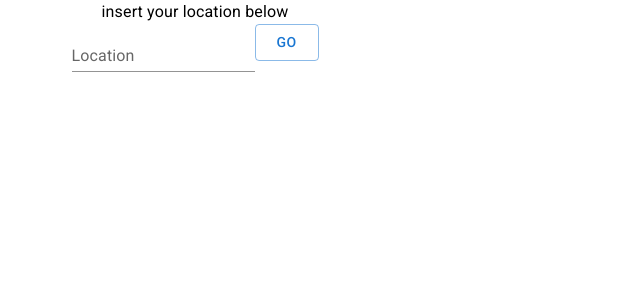
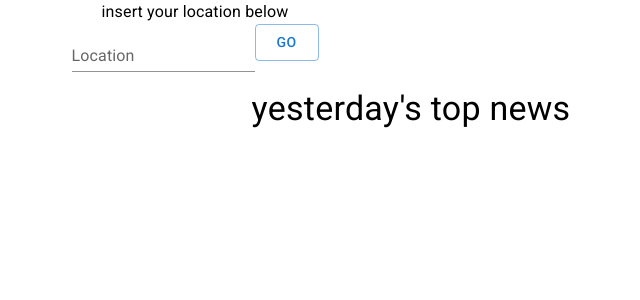
Before and after one commit to sabidesu/weather_page, a React (Create React App) app: page / in a window 1280 px wide. Shown: the top 300 px of the page, without its empty margins (445-1085 px from the left). Built offline with nearby package versions, Linux system fonts and the light colour scheme.

Commit message:
add news section

```diff
--- /dev/null
+++ b/src/components/News.js
@@ -0,0 +1,11 @@
+import Typography from "@mui/material/Typography";
+
+const News = props => {
+	return (
+		<>
+			<Typography variant="h4">yesterday's top news</Typography>
+		</>
+	);
+};
+
+export default News;
--- a/src/components/WeatherApp.js
+++ b/src/components/WeatherApp.js
@@ -4,6 +4,7 @@ import SearchPane from './SearchPane.js';
 import NowWeather from './NowWeather.js';
 import DailyForecast from './DailyForecast.js';
 import HourlyForecast from './HourlyForecast.js';
+import News from './News.js';
 
 import Box from '@mui/material/Box';
 import Grid from '@mui/material/Grid';
@@ -43,6 +44,9 @@ const WeatherApp = props => {
 					<Grid item xs={4}>
 						{weather ? <HourlyForecast weather={weather.hourly} /> : null}
 					</Grid>
+					<Grid item xs={8}>
+						<News />
+					</Grid>
 				</Grid>
 			</Box>
 		</>
```
